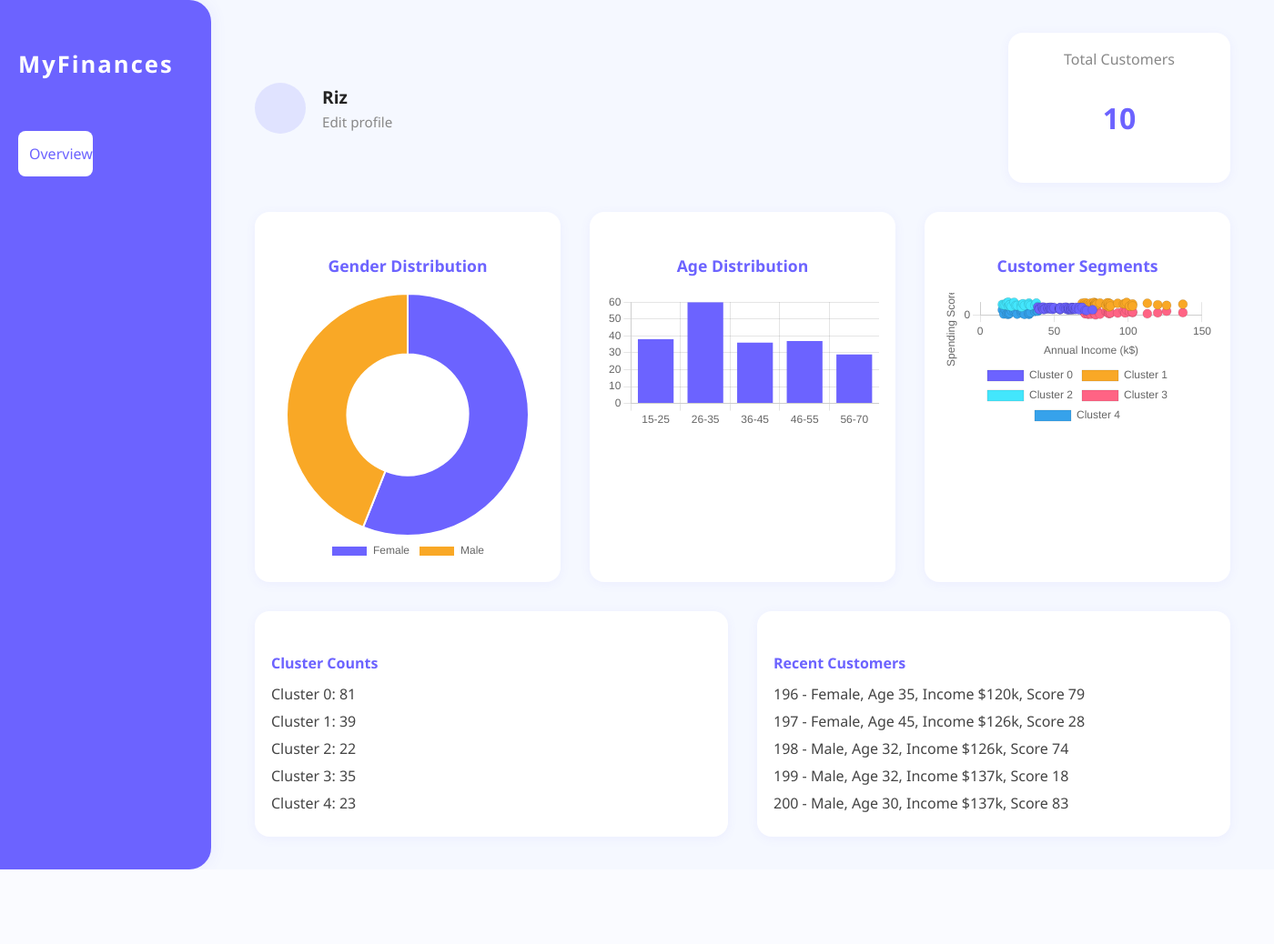
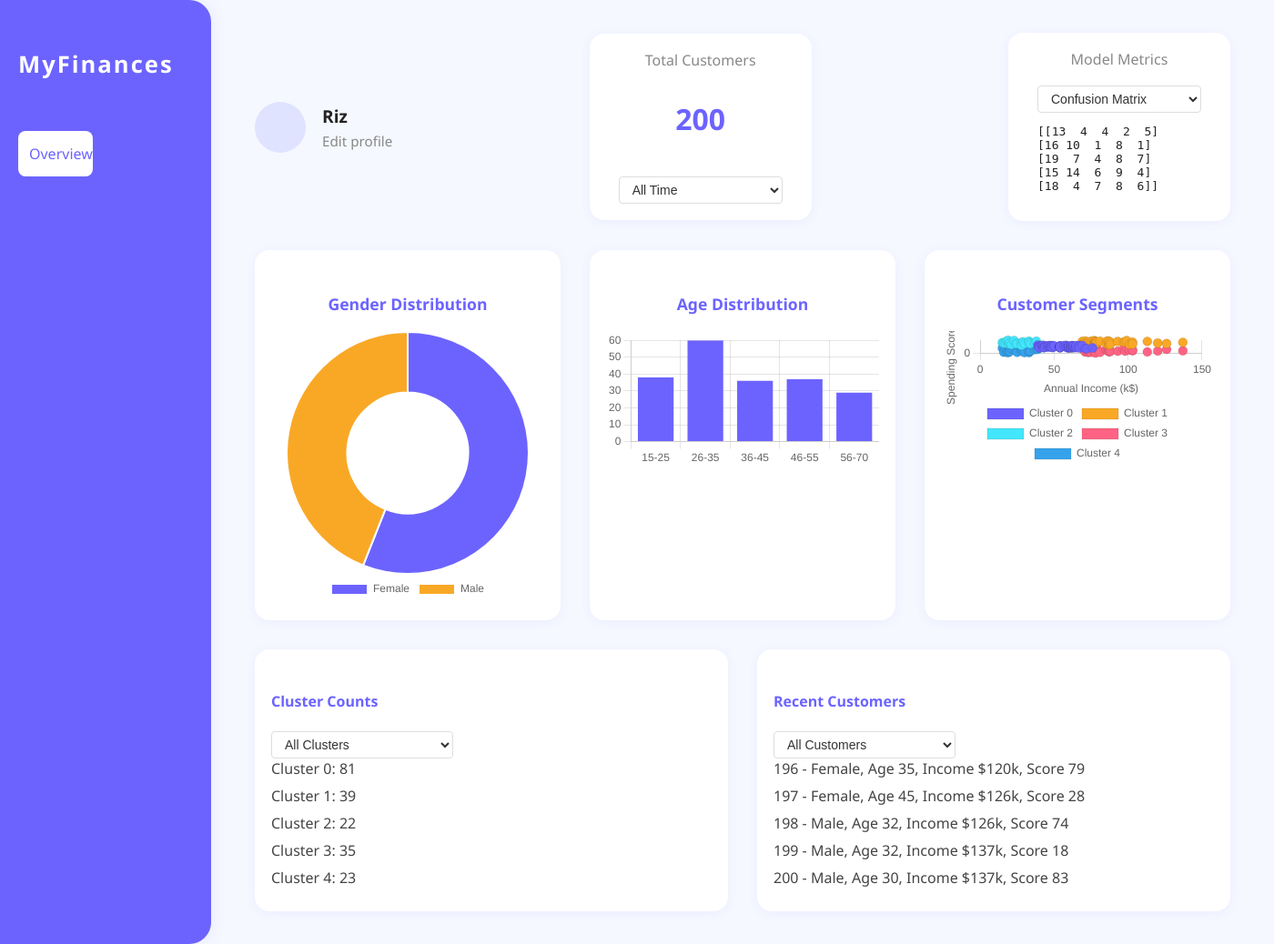
Before and after one commit to EzForRiz/Mall_Customers_Project, a Flask app: page / in a window 1400 px wide. Shown: the whole page at 91% size. Before the commit the page ends 956 px from the top, so only its background shows below. Run offline with Flask 3, Linux system fonts and the light colour scheme.

Commit message:
made changes

```diff
--- a/static/style.css
+++ b/static/style.css
@@ -136,6 +136,26 @@
     font-size: 1em;
     color: #444;
 }
+.metric-dropdown {
+    margin-top: 10px;
+    padding: 5px 10px;
+    border: 1px solid #ddd;
+    border-radius: 4px;
+    background-color: white;
+    font-size: 14px;
+    color: #333;
+    cursor: pointer;
+    width: 100%;
+    max-width: 200px;
+}
+.metric-dropdown:hover {
+    border-color: #6C63FF;
+}
+.metric-dropdown:focus {
+    outline: none;
+    border-color: #6C63FF;
+    box-shadow: 0 0 0 2px rgba(108, 99, 255, 0.2);
+}
 @media (max-width: 1100px) {
     .charts-row, .info-row {
         flex-direction: column;
--- a/templates/dashboard.html
+++ b/templates/dashboard.html
@@ -19,7 +19,7 @@
     <main class="main-content">
         <header class="dashboard-header">
             <div class="user-card">
-                <div class="avatar"></div>
+                <div class="avatar" style="background-image: url('{{ url_for('static', filename='profile.jpg') }}'); background-size: cover; background-position: center;"></div>
                 <div>
                     <h3>Riz</h3>
                     <p>Edit profile</p>
@@ -27,7 +27,22 @@
             </div>
             <div class="balance-card">
                 <h4>Total Customers</h4>
-                <p class="balance">{{ data['cluster_counts']|sum }}</p>
+                <p class="balance">200</p>
+                <select class="metric-dropdown">
+                    <option value="all">All Time</option>
+                    <option value="month">This Month</option>
+                    <option value="week">This Week</option>
+                </select>
+            </div>
+            <div class="balance-card" id="metrics-card">
+                <h4>Model Metrics</h4>
+                <select class="metric-dropdown" id="metrics-dropdown">
+                    <option value="confusion">Confusion Matrix</option>
+                    <option value="accuracy">Accuracy</option>
+                    <option value="recall">Recall (macro)</option>
+                    <option value="f1">F1 Score (macro)</option>
+                </select>
+                <div id="metrics-value" style="margin-top:10px; text-align:left; font-size:1em;"></div>
             </div>
         </header>
         <section class="charts-row">
@@ -47,6 +62,12 @@
         <section class="info-row">
             <div class="info-card">
                 <h4>Cluster Counts</h4>
+                <select class="metric-dropdown">
+                    <option value="all">All Clusters</option>
+                    <option value="high">High Value</option>
+                    <option value="medium">Medium Value</option>
+                    <option value="low">Low Value</option>
+                </select>
                 <ul>
                     {% for cluster, count in data['cluster_counts'].items() %}
                     <li>Cluster {{ cluster }}: {{ count }}</li>
@@ -55,6 +76,12 @@
             </div>
             <div class="info-card">
                 <h4>Recent Customers</h4>
+                <select class="metric-dropdown">
+                    <option value="all">All Customers</option>
+                    <option value="high">High Spenders</option>
+                    <option value="medium">Medium Spenders</option>
+                    <option value="low">Low Spenders</option>
+                </select>
                 <ul>
                     {% for cust in data['recent_customers'] %}
                     <li>{{ cust['CustomerID'] }} - {{ cust['Genre'] }}, Age {{ cust['Age'] }}, Income ${{ cust['Annual Income (k$)'] }}k, Score {{ cust['Spending Score (1-100)'] }}</li>
@@ -112,6 +139,75 @@
             }
         }
     });
+
+    // Handle dropdown selections
+    document.querySelectorAll('.metric-dropdown').forEach(dropdown => {
+        dropdown.addEventListener('change', function() {
+            const value = this.value;
+            const card = this.closest('.info-card, .balance-card');
+
+            // Update metrics based on selection
+            if (card.querySelector('h4').textContent === 'Total Customers') {
+                // Handle time-based filtering
+                const totalCustomers = 200;
+                let filteredTotal = totalCustomers;
+
+                if (value === 'month') {
+                    filteredTotal = Math.round(totalCustomers * 0.3); // 30% of total for this month
+                } else if (value === 'week') {
+                    filteredTotal = Math.round(totalCustomers * 0.1); // 10% of total for this week
+                }
+
+                card.querySelector('.balance').textContent = filteredTotal;
+            } else if (card.querySelector('h4').textContent === 'Cluster Counts') {
+                // Handle cluster value filtering
+                const clusterList = card.querySelector('ul');
+                const items = clusterList.querySelectorAll('li');
+
+                items.forEach(item => {
+                    const clusterNum = parseInt(item.textContent.split(':')[0].split(' ')[1]);
+                    let show = true;
+
+                    if (value === 'high' && clusterNum < 3) show = false;
+                    if (value === 'medium' && (clusterNum < 1 || clusterNum > 3)) show = false;
+                    if (value === 'low' && clusterNum > 1) show = false;
+
+                    item.style.display = show ? 'block' : 'none';
+                });
+            } else if (card.querySelector('h4').textContent === 'Recent Customers') {
+                // Handle customer spending filtering
+                const customerList = card.querySelector('ul');
+                const items = customerList.querySelectorAll('li');
+
+                items.forEach(item => {
+                    const score = parseInt(item.textContent.split('Score ')[1]);
+                    let show = true;
+
+                    if (value === 'high' && score < 70) show = false;
+                    if (value === 'medium' && (score < 40 || score > 70)) show = false;
+                    if (value === 'low' && score > 40) show = false;
+
+                    item.style.display = show ? 'block' : 'none';
+                });
+            }
+        });
+    });
+
+    // Model metrics values
+    const metrics = {
+        confusion: `<pre>[[13  4  4  2  5]\n[16 10  1  8  1]\n[19  7  4  8  7]\n[15 14  6  9  4]\n[18  4  7  8  6]]</pre>`,
+        accuracy: 'Accuracy: <b>0.2100</b>',
+        recall: 'Recall (macro): <b>0.2316</b>',
+        f1: 'F1 Score (macro): <b>0.2047</b>'
+    };
+    function updateMetricsCard(val) {
+        document.getElementById('metrics-value').innerHTML = metrics[val];
+    }
+    // Set default
+    updateMetricsCard('confusion');
+    document.getElementById('metrics-dropdown').addEventListener('change', function() {
+        updateMetricsCard(this.value);
+    });
 </script>
 </body>
 </html>
```
Also changed, not shown: static/profile.jpg (added), 1 other file.
